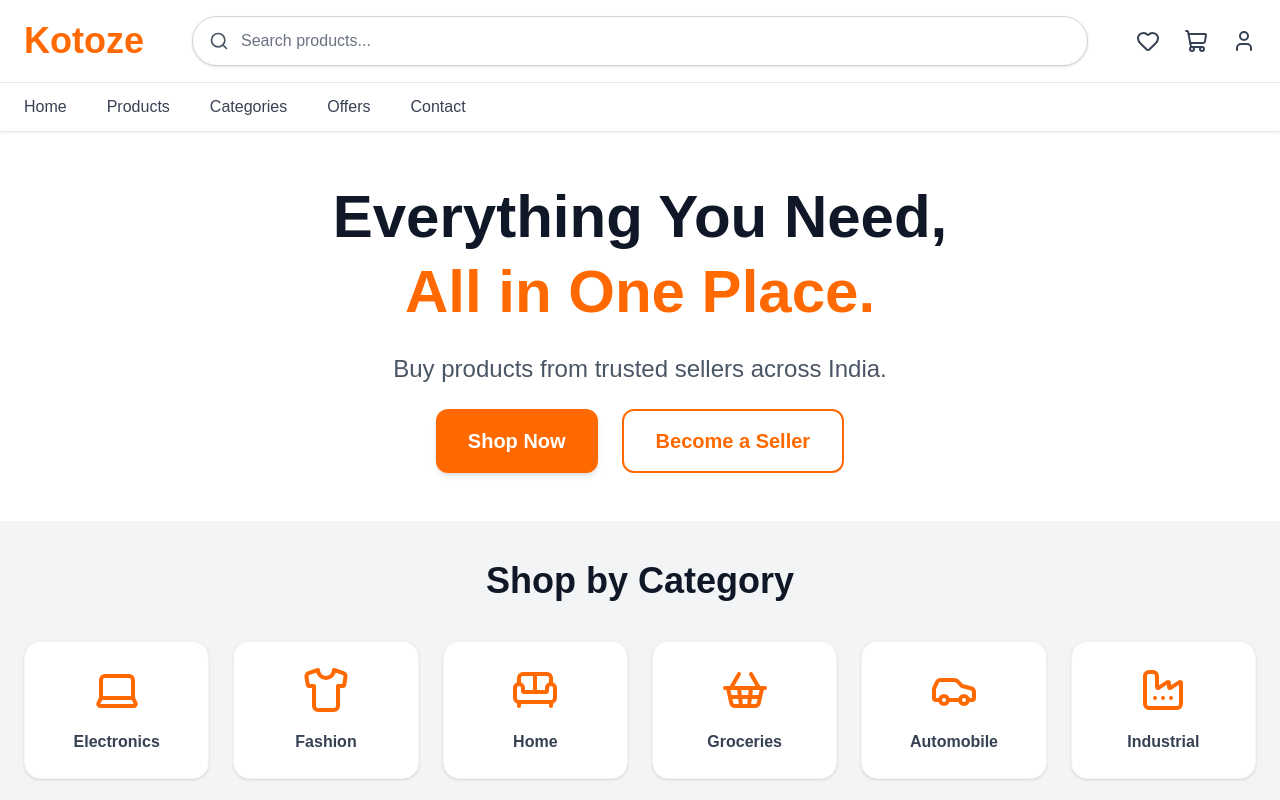
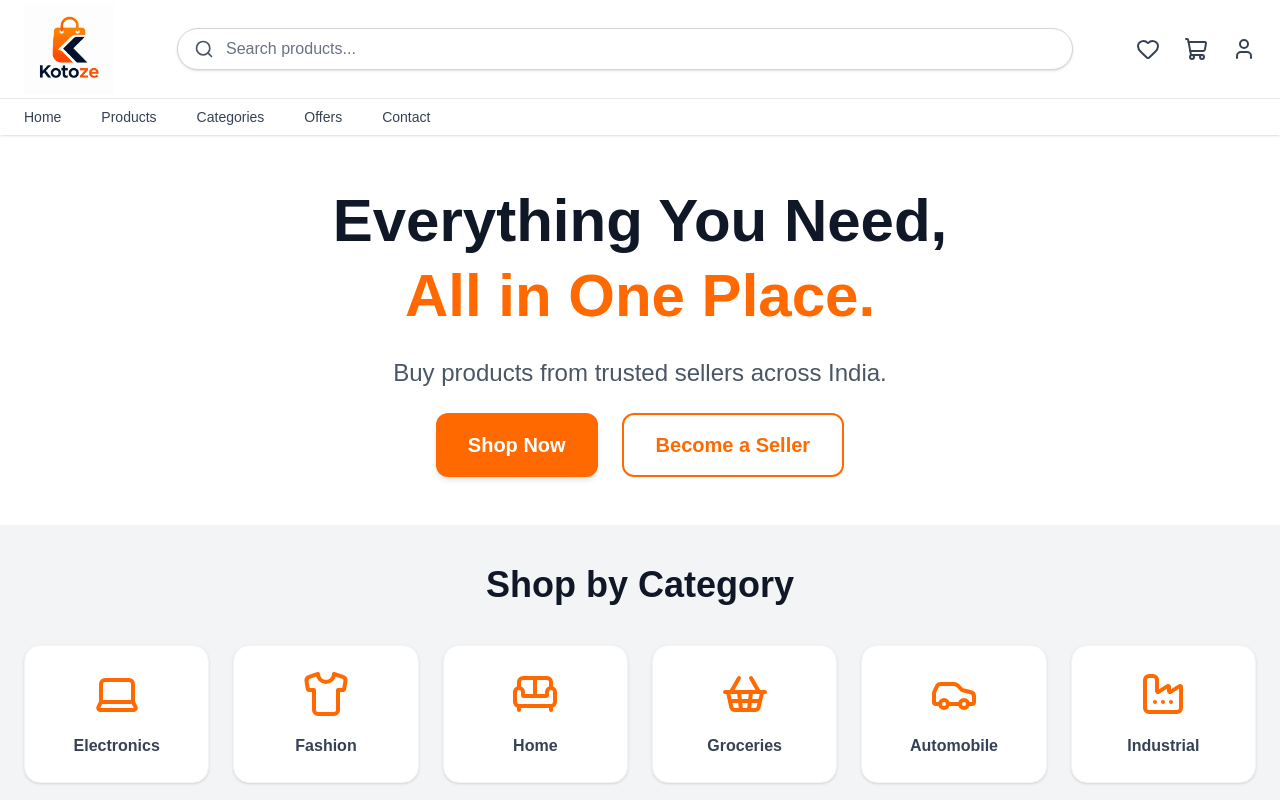
Before and after one commit to Sunil2505/Kotoze, a Next.js app: page / in a window 1280 px wide. Shown: the top 800 px of the page. Built offline with nearby package versions, Linux system fonts and the light colour scheme.

Commit message:
Add logo header wishlist cart checkout orders and reviews

```diff
--- a/src/components/Header.tsx
+++ b/src/components/Header.tsx
@@ -1,6 +1,7 @@
 "use client";
 
 import Link from "next/link";
+import Image from "next/image";
 import {
   Heart,
   Search,
@@ -25,19 +26,21 @@ export default function Header() {
 
       {/* Top Header */}
 
-      <div className="mx-auto flex max-w-7xl items-center justify-between px-6 py-4">
+      <div className="mx-auto flex max-w-7xl items-center justify-between px-6 py-1">
 
 
         {/* Logo */}
 
         <Link href="/">
 
-          <h1 className="cursor-pointer text-4xl font-extrabold text-orange-500">
-
-            Kotoze
-
-          </h1>
-
+        <Image
+          src="/images/logo/kotoze-logo.png"
+          alt="Kotoze Logo"
+          width={90}
+          height={35}
+          priority
+          className="object-contain"
+        />
         </Link>
 
 
@@ -65,7 +68,7 @@ export default function Header() {
 
               placeholder="Search products..."
 
-              className="w-full rounded-full bg-transparent py-3 pl-12 pr-4 text-gray-900 placeholder:text-gray-500 focus:outline-none"
+             className="w-full rounded-full bg-transparent py-2 pl-12 pr-4 text-gray-900 placeholder:text-gray-500 focus:outline-none"
 
             />
 
@@ -184,7 +187,7 @@ export default function Header() {
       <div className="border-t border-gray-200">
 
 
-        <nav className="mx-auto flex max-w-7xl gap-10 px-6 py-3 font-medium text-gray-700">
+        <nav className="mx-auto flex max-w-7xl gap-10 px-6 py-2 text-sm font-medium text-gray-700">
 
 
 
```
Also changed, not shown: public/images/logo/kotoze-logo.png (added).
